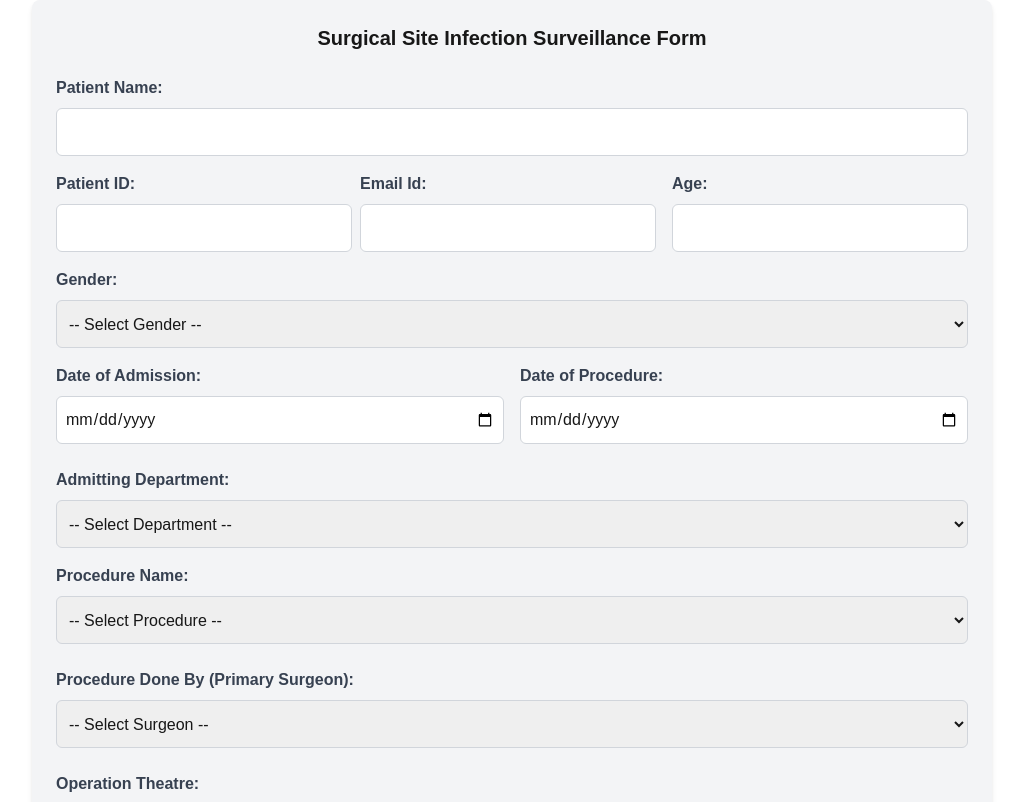
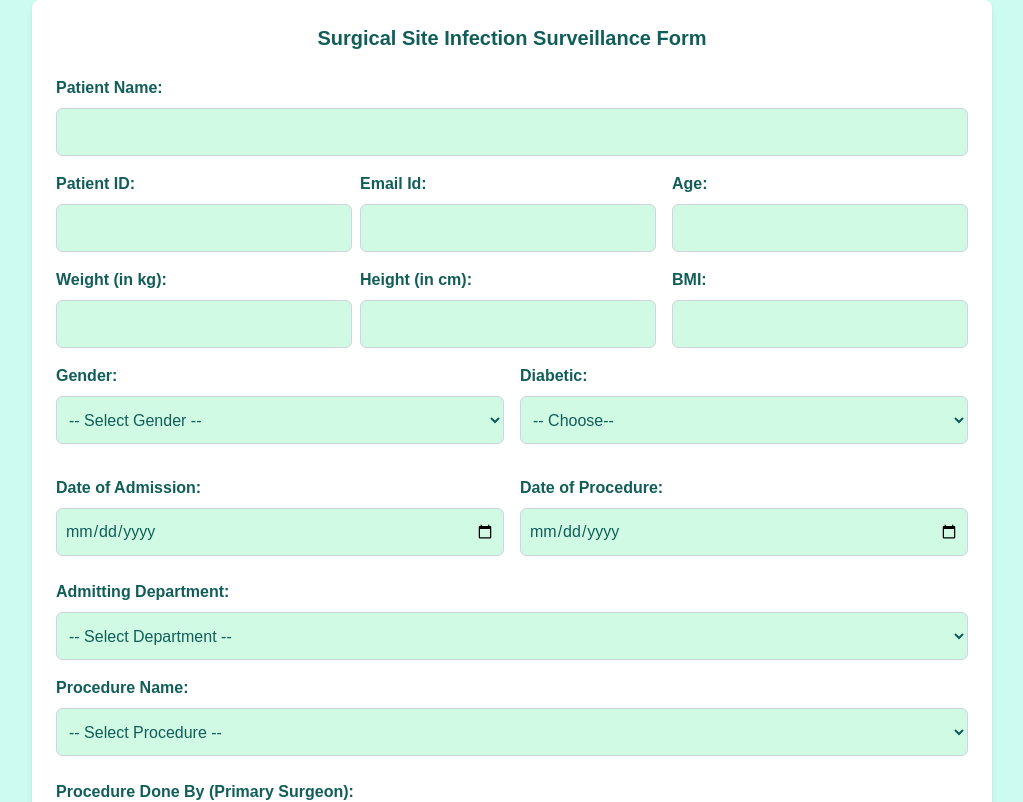
Before and after one commit to vimarshmishra37/smart_ssi_detector, a Next.js app: page /Patient1 in a window 1280 px wide. Shown: the top 802 px of the page, without its empty margins (128-1151 px from the left). Built offline with nearby package versions, Linux system fonts and the light colour scheme.

Commit message:
bmi,h,w,dia added

```diff
--- a/app/Patient1/page.js
+++ b/app/Patient1/page.js
@@ -4,10 +4,32 @@ import { useRouter } from 'next/navigation';
 import html2pdf from 'html2pdf.js';
 import { Suspense } from 'react';
 export default function Patient() {
+
+
+
+  const [height, setHeight] = useState("");
+  const [weight, setWeight] = useState("");
+  const [bmi, setBMI] = useState("");
+
+
+    const calculateBMI = (height, weight) =>
+    {
+      if (height > 0 && weight > 0)
+        {
+        const heightInMeters = height / 100;
+        const calculatedBMI = (weight / (heightInMeters ** 2)).toFixed(2);
+        setBMI(calculatedBMI);
+        }
+        else
+        {
+          setBMI("");
+        }
+    }
+
   const [formData, setFormData] = useState({
     patientName: '',
     patientID: '',
-    email:'',
+    email: '',
     age: '',
     gender: '',
     dateOfAdmission: '',
@@ -219,54 +241,105 @@ export default function Patient() {
   return (
     <Suspense fallback={<div>Loading...</div>}>
       <>
-      <form onSubmit={handleSubmit} style={styles.container}>
+        <div className='bg-teal-100 text-teal-800'>
+          <form onSubmit={handleSubmit} style={styles.container} className='bg-white'>
             <div id="pdfContent">
               <h2 className="text-xl font-semibold text-center mb-6">Surgical Site Infection Surveillance Form</h2>
 
               <div className="mb-4">
-            <label htmlFor="patientName" className="block text-gray-700 font-semibold mb-2">Patient Name:</label>
-            <input type="text" id="patientName" name="patientName" value={formData.patientName} onChange={handleChange} className="w-full border border-gray-300 rounded-md p-2 h-12" />
+                <label htmlFor="patientName" className="block text-teal-800 font-semibold mb-2">Patient Name:</label>
+                <input type="text" id="patientName" name="patientName" value={formData.patientName} onChange={handleChange} className="w-full border border-gray-300 rounded-md p-2 h-12 bg-emerald-100" />
               </div>
 
               <div className="flex justify-between mb-4">
                 <div className="w-1/2 pr-2">
-              <label htmlFor="patientID" className="block text-gray-700 font-semibold mb-2">Patient ID:</label>
-              <input type="text" id="patientID" name="patientID" value={formData.patientID} onChange={handleChange} className="w-full border border-gray-300 rounded-md p-2 h-12" />
+                  <label htmlFor="patientID" className="block text-teal-800 font-semibold mb-2">Patient ID:</label>
+                  <input type="text" id="patientID" name="patientID" value={formData.patientID} onChange={handleChange} className="w-full border border-gray-300 rounded-md p-2 h-12 bg-emerald-100" />
                 </div>
                 <div className="w-1/2 pr-2">
-              <label htmlFor="email" className="block text-gray-700 font-semibold mb-2">Email Id:</label>
-              <input type="email" id="emil" name="email" value={formData.email} onChange={handleChange} className="w-full border border-gray-300 rounded-md p-2 h-12" />
+                  <label htmlFor="email" className="block text-teal-800 font-semibold mb-2">Email Id:</label>
+                  <input type="email" id="email" name="email" value={formData.email} onChange={handleChange} className="w-full border border-gray-300 rounded-md p-2 h-12 bg-emerald-100" />
                 </div>
                 <div className="w-1/2 pl-2">
-              <label htmlFor="age" className="block text-gray-700 font-semibold mb-2">Age:</label>
-              <input type="text" id="age" name="age" value={formData.age} onChange={handleChange} className="w-full border border-gray-300 rounded-md p-2 h-12" />
+                  <label htmlFor="age" className="block text-teal-800 font-semibold mb-2">Age:</label>
+                  <input type="text" id="age" name="age" value={formData.age} onChange={handleChange} className="w-full border border-gray-300 rounded-md p-2 h-12 bg-emerald-100" />
                 </div>
               </div>
 
+              <div className="flex justify-between mb-4">
+
+              <div className="w-1/2 pr-2">
+                  <label htmlFor="weight" className="block text-teal-800 font-semibold mb-2">Weight (in kg):</label>
+                  <input type="number" id="weight" name="weight" className="w-full border border-gray-300 rounded-md p-2 h-12 bg-emerald-100"
+                    value={weight}
+                    onChange={(e) => {
+                      const newWeight = e.target.value;
+                      setWeight(newWeight);
+                      calculateBMI(height, newWeight);
+                    }}
+                  />
+                </div>
+
+                <div className="w-1/2 pr-2">
+                  <label htmlFor="height" className="block text-teal-800 font-semibold mb-2">Height (in cm):</label>
+                  <input type="number" id="height" name="height" className="w-full border border-gray-300 rounded-md p-2 h-12 bg-emerald-100"
+                    value={height}
+                    onChange={(e) => {
+                      const newHeight = e.target.value;
+                      setHeight(newHeight);
+                      calculateBMI(newHeight, weight);
+                    }}
+                  />
+                </div>
+
+                <div className="w-1/2 pl-2">
+                  <label htmlFor="bmi" className="block text-teal-800 font-semibold mb-2">BMI:</label>
+                  <input type="text" id="bmi" name="bmi" className="w-full border border-gray-300 rounded-md p-2 h-12 bg-emerald-100"
+                    value={bmi}
+                    disabled
+                  />
+                </div>
+              </div>
+
+              <div className="flex justify-between mb-4">
+                <div className="w-1/2 pr-2">
                   <div className="mb-4">
-        <label htmlFor="gender" className="block text-gray-700 font-semibold mb-2">Gender:</label>
-        <select id="gender" name="gender" value={formData.gender} onChange={handleChange} className="w-full border border-gray-300 rounded-md p-2 h-12">
+                    <label htmlFor="gender" className="block text-teal-800 font-semibold mb-2">Gender:</label>
+                    <select id="gender" name="gender" value={formData.gender} onChange={handleChange} className="w-full border border-gray-300 rounded-md p-2 h-12 bg-emerald-100">
                       <option value="">-- Select Gender --</option>
                       <option value="male">Male</option>
                       <option value="female">Female</option>
                       <option value="other">Other</option>
                     </select>
                   </div>
+                </div>
+                <div className="w-1/2 pl-2">
+                  <div className="mb-4">
+                    <label htmlFor="diabetic" className="block text-teal-800 font-semibold mb-2">Diabetic:</label>
+                    <select id="diabetic" name="diabetic" className="w-full border border-gray-300 rounded-md p-2 h-12 bg-emerald-100">
+                      <option value="">-- Choose--</option>
+                      <option value="yes">Yes</option>
+                      <option value="no">No</option>
+                    </select>
+                  </div>
+                </div>
+              </div>
+
 
               <div className="flex justify-between mb-4">
                 <div className="w-1/2 pr-2">
-          <label htmlFor="dateOfAdmission" className="block text-gray-700 font-semibold mb-2">Date of Admission:</label>
-          <input type="date" id="dateOfAdmission" name="dateOfAdmission" value={formData.dateOfAdmission} onChange={handleChange} className="w-full border border-gray-300 rounded-md p-2 h-12" />
+                  <label htmlFor="dateOfAdmission" className="block text-teal-800 font-semibold mb-2">Date of Admission:</label>
+                  <input type="date" id="dateOfAdmission" name="dateOfAdmission" value={formData.dateOfAdmission} onChange={handleChange} className="w-full border border-gray-300 rounded-md p-2 h-12 bg-emerald-100" />
                 </div>
                 <div className="w-1/2 pl-2">
-          <label htmlFor="dateOfProcedure" className="block text-gray-700 font-semibold mb-2">Date of Procedure:</label>
-          <input type="date" id="dateOfProcedure" name="dateOfProcedure" value={formData.dateOfProcedure} onChange={handleChange} className="w-full border border-gray-300 rounded-md p-2 h-12 mb-2" />
+                  <label htmlFor="dateOfProcedure" className="block text-teal-800 font-semibold mb-2">Date of Procedure:</label>
+                  <input type="date" id="dateOfProcedure" name="dateOfProcedure" value={formData.dateOfProcedure} onChange={handleChange} className="w-full border border-gray-300 rounded-md p-2 h-12 bg-emerald-100 mb-2" />
                 </div>
               </div>
 
               <div className="mb-4">
-        <label htmlFor="admittingDepartment" className="block text-gray-700 font-semibold mb-2">Admitting Department:</label>
-        <select id="admittingDepartment" name="admittingDepartment" value={formData.admittingDepartment} onChange={handleChange} className="w-full border border-gray-300 rounded-md p-2 h-12">
+                <label htmlFor="admittingDepartment" className="block text-teal-800 font-semibold mb-2">Admitting Department:</label>
+                <select id="admittingDepartment" name="admittingDepartment" value={formData.admittingDepartment} onChange={handleChange} className="w-full border border-gray-300 rounded-md p-2 h-12 bg-emerald-100">
                   <option value="">-- Select Department --</option>
                   {departments.map((dept, index) => (
                     <option key={index} value={dept}>{dept}</option>
@@ -275,8 +348,8 @@ export default function Patient() {
               </div>
 
               <div className="mb-4">
-        <label htmlFor="procedureName" className="block text-gray-700 font-semibold mb-2">Procedure Name:</label>
-        <select id="procedureName" name="procedureName" value={formData.procedureName} onChange={handleChange} className="w-full border border-gray-300 rounded-md p-2 h-12 mb-2">
+                <label htmlFor="procedureName" className="block text-teal-800 font-semibold mb-2">Procedure Name:</label>
+                <select id="procedureName" name="procedureName" value={formData.procedureName} onChange={handleChange} className="w-full border border-gray-300 rounded-md p-2 h-12 bg-emerald-100 mb-2">
                   <option value="">-- Select Procedure --</option>
                   {procedures.map((procedure, index) => (
                     <option key={index} value={procedure}>{procedure}</option>
@@ -285,8 +358,8 @@ export default function Patient() {
               </div>
 
               <div className="mb-4">
-        <label htmlFor="surgeon" className="block text-gray-700 font-semibold mb-2">Procedure Done By (Primary Surgeon):</label>
-        <select id="surgeon" name="surgeon" value={formData.surgeon} onChange={handleChange} className="w-full border border-gray-300 rounded-md p-2 h-12 mb-2">
+                <label htmlFor="surgeon" className="block text-teal-800 font-semibold mb-2">Procedure Done By (Primary Surgeon):</label>
+                <select id="surgeon" name="surgeon" value={formData.surgeon} onChange={handleChange} className="w-full border border-gray-300 rounded-md p-2 h-12 bg-emerald-100 mb-2">
                   <option value="">-- Select Surgeon --</option>
                   {surgeons.map((surgeon, index) => (
                     <option key={index} value={surgeon}>{surgeon}</option>
@@ -295,8 +368,8 @@ export default function Patient() {
               </div>
 
               <div className="mb-4">
-        <label htmlFor="theatre" className="block text-gray-700 font-semibold mb-2">Operation Theatre:</label>
-        <select id="theatre" name="theatre" value={formData.theatre} onChange={handleChange} className="w-full border border-gray-300 rounded-md p-2 h-12 mb-2">
+                <label htmlFor="theatre" className="block text-teal-800 font-semibold mb-2">Operation Theatre:</label>
+                <select id="theatre" name="theatre" value={formData.theatre} onChange={handleChange} className="w-full border border-gray-300 rounded-md p-2 h-12 bg-emerald-100 mb-2">
                   <option value="">-- Select Theatre --</option>
                   {operationTheatres.map((theatre, index) => (
                     <option key={index} value={theatre}>{theatre}</option>
@@ -305,7 +378,7 @@ export default function Patient() {
               </div>
 
               <div className="mb-4">
-        <label className="block text-gray-700 font-semibold mb-2">Wound Class:</label>
+                <label className="block text-teal-800 font-semibold mb-2">Wound Class:</label>
                 <div className="flex gap-4">
                   <label className="inline-flex items-center">
                     <input type="radio" name="woundClass" value="clean" checked={formData.woundClass === "clean"} onChange={handleChange} className="form-radio text-indigo-600" />
@@ -327,7 +400,7 @@ export default function Patient() {
               </div>
 
               <div className="mb-4">
-        <label className="block text-gray-700 font-semibold mb-2">SSI Event Occurred:</label>
+                <label className="block text-teal-800 font-semibold mb-2">SSI Event Occurred:</label>
                 <div className="flex items-center">
                   <input
                     type="radio"
@@ -352,21 +425,21 @@ export default function Patient() {
 
               {formData.ssiEventOccurred === 'yes' && (
                 <div className="mb-4">
-          <label htmlFor="eventDate" className="block text-gray-700 font-semibold mb-2">If Yes, Date of Event:</label>
+                  <label htmlFor="eventDate" className="block text-teal-800 font-semibold mb-2">If Yes, Date of Event:</label>
                   <input
                     type="date"
                     id="eventDate"
                     name="eventDate"
                     value={formData.eventDate}
                     onChange={handleChange}
-            className="w-full border border-gray-300 rounded-md p-2 h-12"
+                    className="w-full border border-gray-300 rounded-md p-2 h-12 bg-emerald-100"
                   />
                 </div>
               )}
 
 
               <div className="mb-4">
-        <label className="block text-gray-700 font-semibold mb-2">Pre/Peri-operative Antibiotic Prophylaxis (PAP) given:</label>
+                <label className="block text-teal-800 font-semibold mb-2">Pre/Peri-operative Antibiotic Prophylaxis (PAP) given:</label>
                 <div className="flex items-center">
                   <input type="radio" id="papYes" name="papGiven" value="yes" onChange={handleChange} className="mr-2" />
                   <label htmlFor="papYes" className="mr-4">Yes</label>
@@ -378,12 +451,12 @@ export default function Patient() {
               {formData.papGiven === 'yes' && (
                 <div className="mb-4">
                   <div className="mb-2">
-            <label htmlFor="antibioticsGiven" className="block text-gray-700 font-semibold mb-2">If Yes, Antibiotics Given:</label>
-            <input type="text" id="antibioticsGiven" name="antibioticsGiven" value={formData.antibioticsGiven} onChange={handleChange} className="w-full border border-gray-300 rounded-md p-2 h-12" />
+                    <label htmlFor="antibioticsGiven" className="block text-teal-800 font-semibold mb-2">If Yes, Antibiotics Given:</label>
+                    <input type="text" id="antibioticsGiven" name="antibioticsGiven" value={formData.antibioticsGiven} onChange={handleChange} className="w-full border border-gray-300 rounded-md p-2 h-12 bg-emerald-100" />
                   </div>
                   <div>
-            <label htmlFor="durationOfPAP" className="block text-gray-700 font-semibold mb-2">Duration of PAP:</label>
-            <input type="text" id="durationOfPAP" name="durationOfPAP" value={formData.durationOfPAP} onChange={handleChange} className="w-full border border-gray-300 rounded-md p-2 h-12" />
+                    <label htmlFor="durationOfPAP" className="block text-teal-800 font-semibold mb-2">Duration of PAP:</label>
+                    <input type="text" id="durationOfPAP" name="durationOfPAP" value={formData.durationOfPAP} onChange={handleChange} className="w-full border border-gray-300 rounded-md p-2 h-12 bg-emerald-100" />
                   </div>
                 </div>
               )}
@@ -395,7 +468,7 @@ export default function Patient() {
               <button type="button" onClick={handleDownloadPDF} className="px-4 py-2 bg-green-500 text-white rounded-md">Download as PDF</button>
             </div>
           </form>
-
+        </div>
       </>
     </Suspense>
   );
@@ -405,7 +478,6 @@ const styles = {
   container: {
     width: '75%',
     margin: '0 auto',
-    backgroundColor: '#f3f4f6',
     padding: '1.5rem',
     borderRadius: '0.5rem',
     boxShadow: '0 4px 6px -1px rgba(0, 0, 0, 0.1), 0 2px 4px -1px rgba(0, 0, 0, 0.06)',
```
Lines whose indentation alone changed are shown as unchanged.
